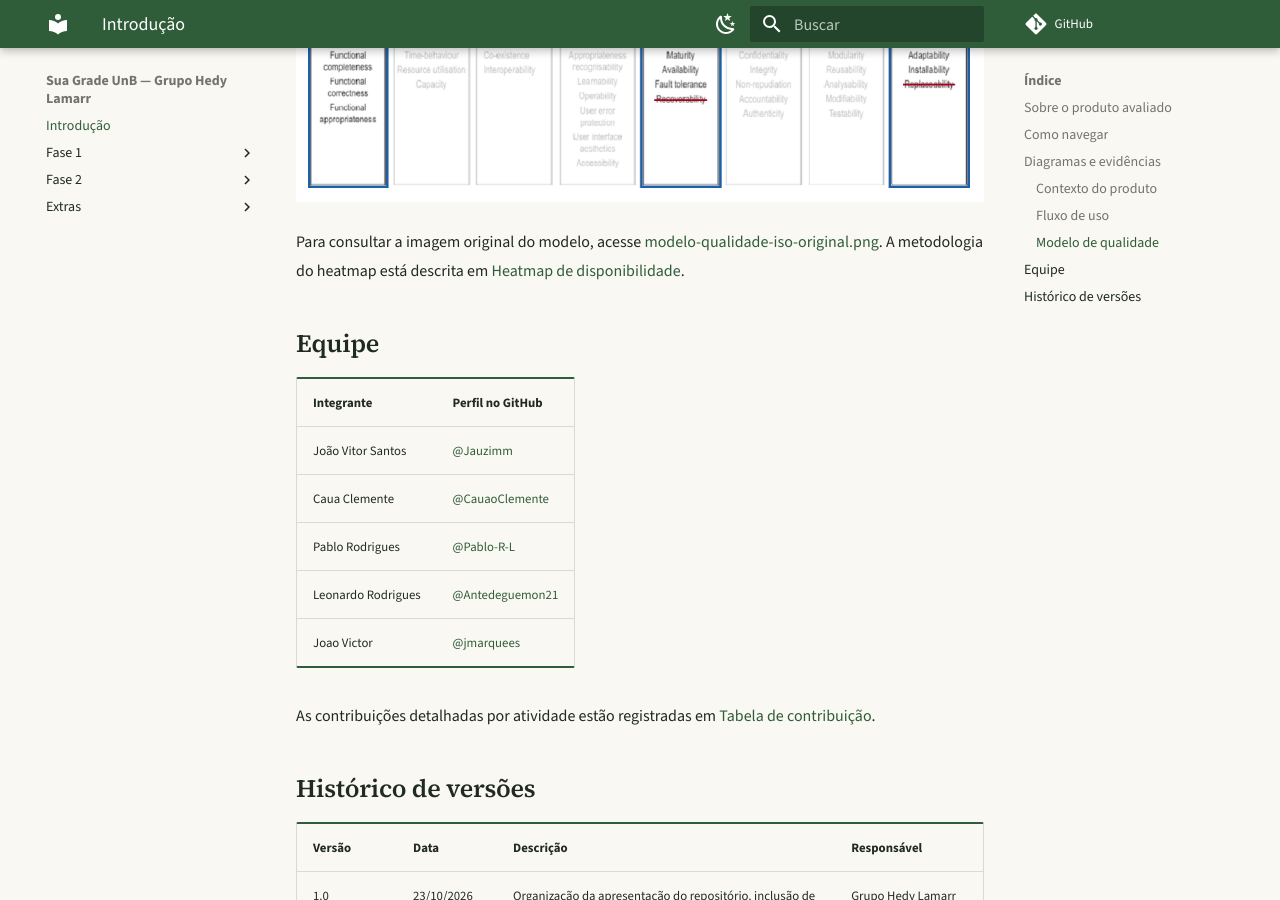
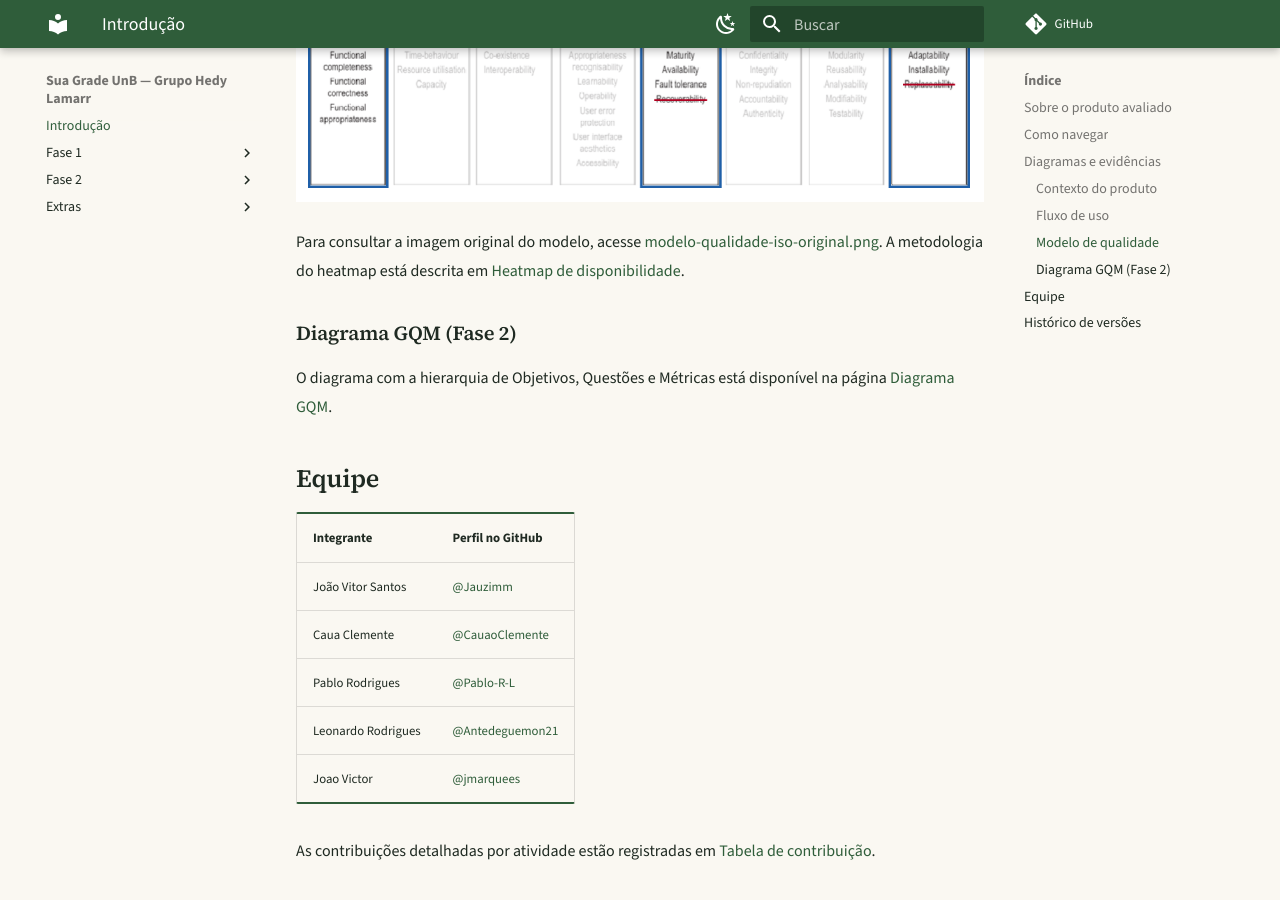
Before and after one commit to FCTE-Qualidade-de-Software-1/2026-2_T02_HEDY_LAMAR, an MkDocs documentation site: the page built from docs/index.md, in a window 1280 px wide and 900 px high, scrolled down 2128 px. Built offline with MkDocs 1.6.1 and Material for MkDocs 9.7.7, drawn with Linux system fonts in a browser that asks for light colours; comment, search, counter and statistics services are not loaded; some of the changed text lies outside the part shown.

Commit message:
docs: atualiza pagina inicial e adiciona link do Diagrama GQM

```diff
--- a/docs/index.md
+++ b/docs/index.md
@@ -12,7 +12,7 @@ O [Sua Grade UnB](https://suagradeunb.com.br/) é uma aplicação web que auxili
 - **Instituição:** Universidade de Brasília (UnB)
 - **Disciplina:** Qualidade de Software
 - **Equipe:** Hedy Lamarr
-- **Etapa documentada:** Fase 1
+- **Etapa documentada:** Fase 1 e Fase 2
 
 ## Como navegar
 
@@ -33,6 +33,10 @@ Use o menu à esquerda para percorrer o projeto. A **Fase 1** reúne os document
 ![Modelo de qualidade utilizado na avaliação](assets/modelo-qualidade-iso.png)
 
 Para consultar a imagem original do modelo, acesse [modelo-qualidade-iso-original.png](assets/modelo-qualidade-iso-original.png). A metodologia do heatmap está descrita em [Heatmap de disponibilidade](extras/heatmap.md).
+
+### Diagrama GQM (Fase 2)
+
+O diagrama com a hierarquia de Objetivos, Questões e Métricas está disponível na página [Diagrama GQM](fase-2/diagrama-gqm.md).
 
 ## Equipe
 
```
